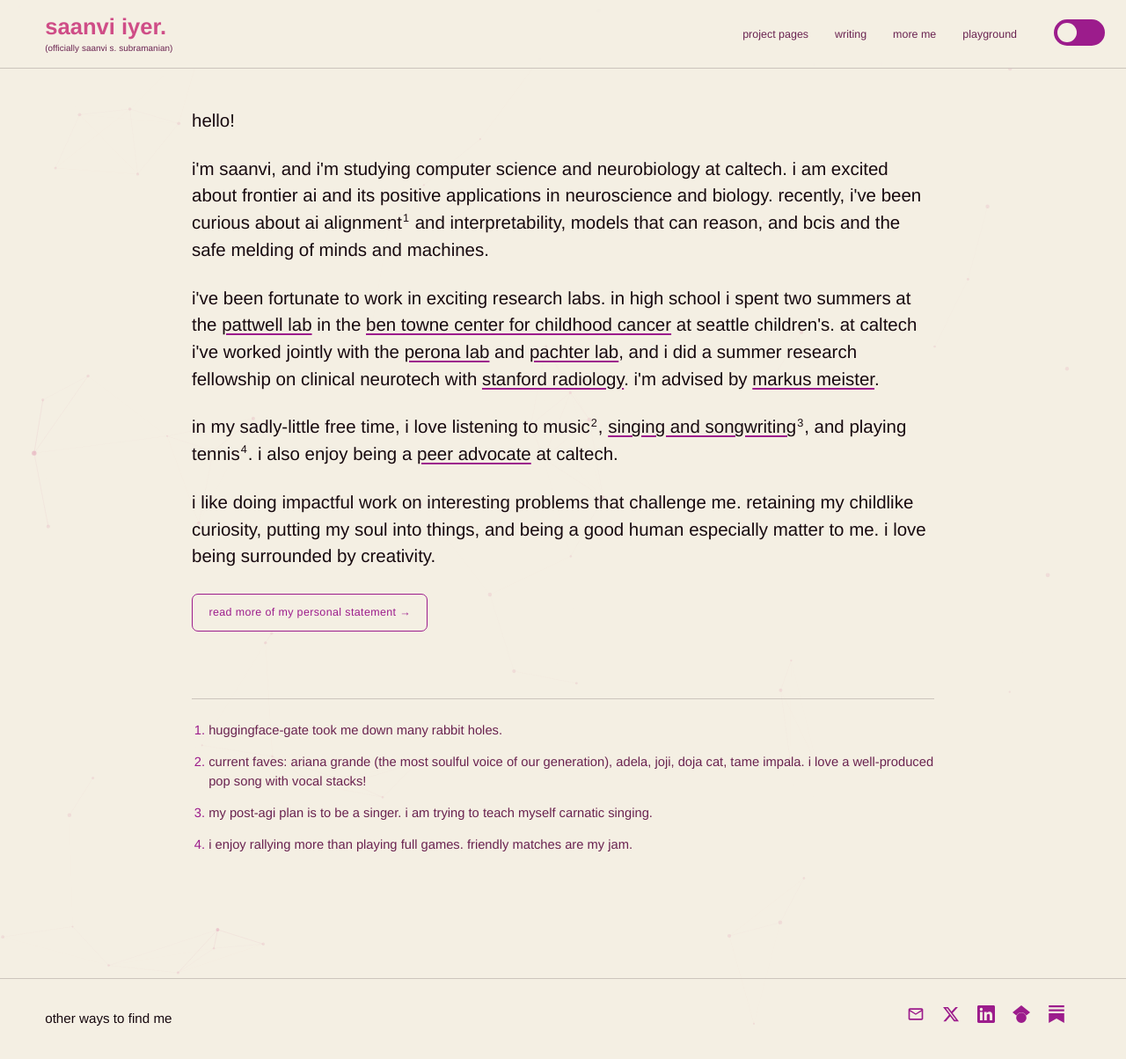
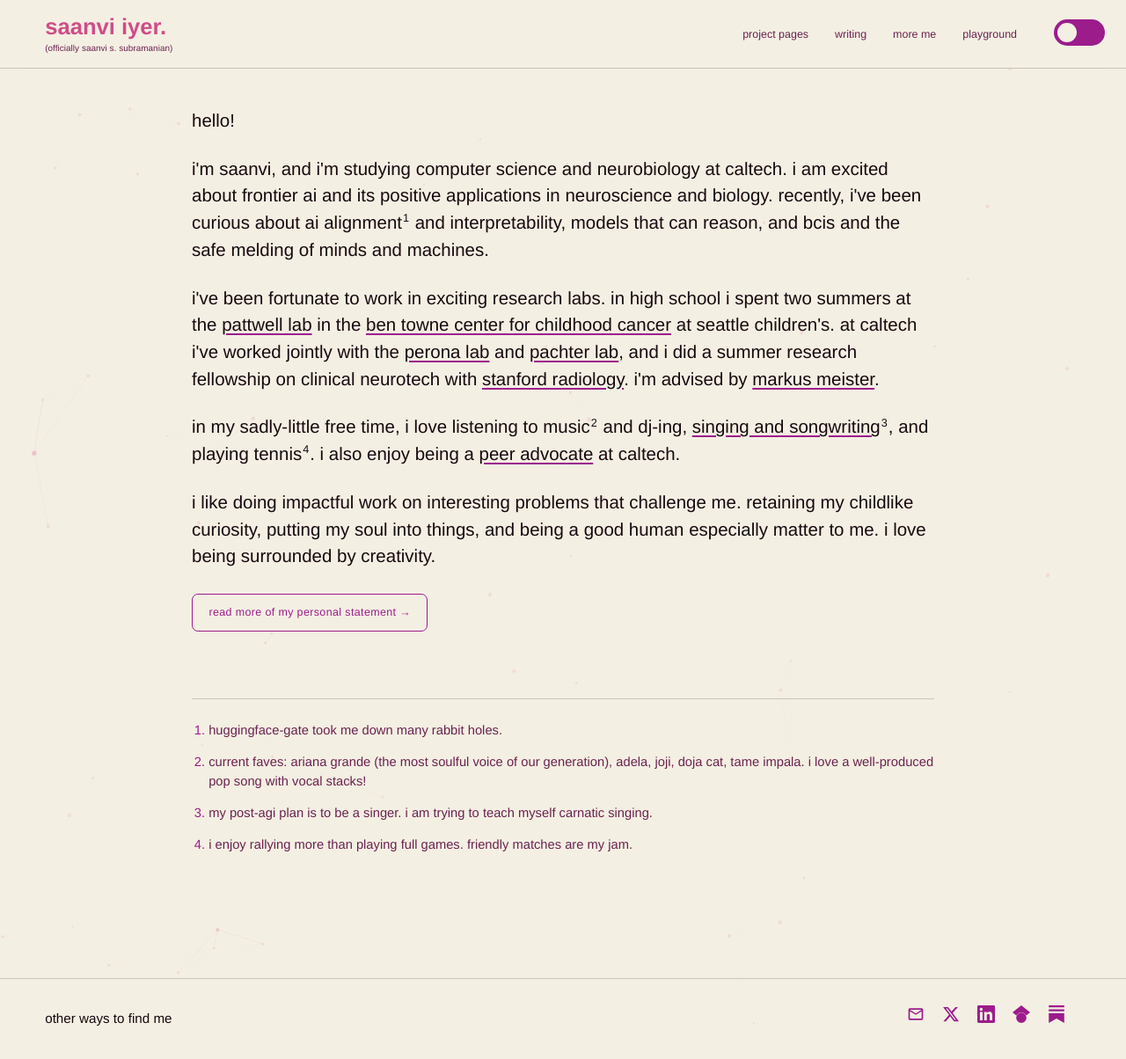
Before and after one commit to saanviiyer/saanviiyer.github.io, a Jekyll site: the page built from index.html, in a window 1280 px wide and 1204 px high. Shown: the whole window at 88% size. Built offline with Jekyll 4.4.1, drawn with Linux system fonts in a browser that asks for light colours; some web fonts are replaced.

Commit message:
Add dj-ing to the homepage interests line

```diff
--- a/index.html
+++ b/index.html
@@ -14,7 +14,7 @@ description: >-
 
   <p>i've been fortunate to work in exciting research labs. in high school i spent two summers at the <a href="https://www.seattlechildrens.org/directory/siobhan-pattwell/" target="_blank" rel="noopener">pattwell lab</a> in the <a href="https://www.seattlechildrens.org/research/centers-programs/childhood-cancer/" target="_blank" rel="noopener">ben towne center for childhood cancer</a> at seattle children's. at caltech i've worked jointly with the <a href="https://www.vision.caltech.edu/" target="_blank" rel="noopener">perona lab</a> and <a href="https://pachterlab.github.io/" target="_blank" rel="noopener">pachter lab</a>, and i did a summer research fellowship on clinical neurotech with <a href="https://radiology.stanford.edu/" target="_blank" rel="noopener">stanford radiology</a>. i'm advised by <a href="https://meisterlab.caltech.edu/" target="_blank" rel="noopener">markus meister</a>.</p>
 
-  <p>in my sadly-little free time, i love listening to music<sup id="ref2"><a href="#fn2">2</a></sup>, <a href="https://www.instagram.com/sundisinghs/" target="_blank" rel="noopener">singing and songwriting</a><sup id="ref3"><a href="#fn3">3</a></sup>, and playing tennis<sup id="ref4"><a href="#fn4">4</a></sup>. i also enjoy being a <a href="http://wellness.caltech.edu/advocate-programs/peer-advocate" target="_blank" rel="noopener">peer advocate</a> at caltech.</p>
+  <p>in my sadly-little free time, i love listening to music<sup id="ref2"><a href="#fn2">2</a></sup> and dj-ing, <a href="https://www.instagram.com/sundisinghs/" target="_blank" rel="noopener">singing and songwriting</a><sup id="ref3"><a href="#fn3">3</a></sup>, and playing tennis<sup id="ref4"><a href="#fn4">4</a></sup>. i also enjoy being a <a href="http://wellness.caltech.edu/advocate-programs/peer-advocate" target="_blank" rel="noopener">peer advocate</a> at caltech.</p>
 
   <p>i like doing impactful work on interesting problems that challenge me. retaining my childlike curiosity, putting my soul into things, and being a good human especially matter to me. i love being surrounded by creativity.</p>
 
```
